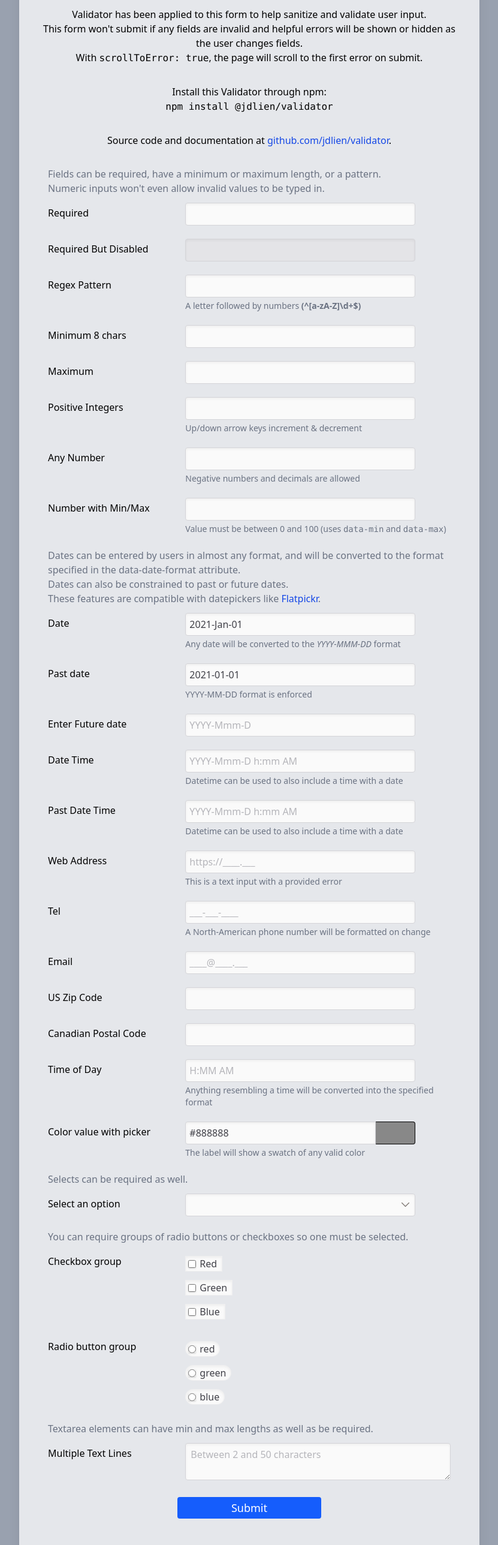
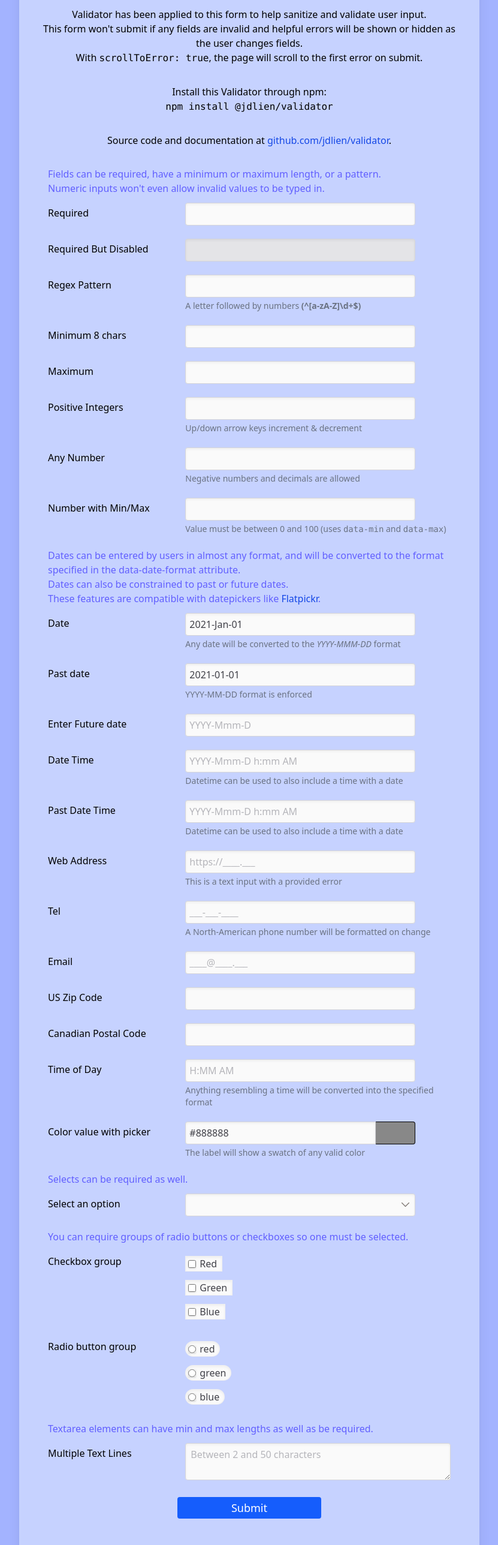
Before and after one commit to jdlien/validator, a website: page demo/index.html in a window 1280 px wide. Shown: the part 116-2692 px from the top of the page at 60% size, without its empty margins (224-1055 px from the left). Drawn offline with nearby package versions, Linux system fonts and the light colour scheme; files that its build step writes are made by us from their sources.

Commit message:
Fix radio button focus ring and update demo theme to indigo
- Use circular outline instead of box-shadow ring for radio button focus
- Update demo color scheme from gray to indigo
- Add undici-types dependency and --skipLibCheck to fix TypeScript errors

Signed-off-by: JD Lien <jd@jdlien.com>

```diff
--- a/demo/demo-src.css
+++ b/demo/demo-src.css
@@ -69,6 +69,13 @@
 
   input[type='radio'] {
     @apply rounded-full;
+    /* Override ring with circular outline for radio buttons */
+    &:focus {
+      --tw-ring-shadow: none;
+      box-shadow: var(--tw-inset-shadow), var(--tw-inset-ring-shadow), var(--tw-ring-offset-shadow), var(--tw-ring-shadow), var(--tw-shadow);
+      outline: 2px solid oklch(70.7% 0.165 254.624 / 0.5);
+      outline-offset: 1px;
+    }
   }
 
   select {
--- a/demo/index.html
+++ b/demo/index.html
@@ -1,4 +1,4 @@
-<!DOCTYPE html>
+<!doctype html>
 <html lang="en">
   <head>
     <meta charset="UTF-8" />
@@ -8,9 +8,11 @@
     <script type="module" src="form-field.js"></script>
   </head>
 
-  <body class="p-6 bg-gray-400 dark:bg-gray-800 dark:text-white">
-    <main class="max-w-3xl mx-auto bg-gray-200 dark:bg-gray-900 rounded-xl p-8 shadow-xl">
-      <h1 class="text-4xl font-semibold text-center text-gray-800 dark:text-gray-200">Validator Demo</h1>
+  <body class="p-6 bg-indigo-300 dark:bg-indigo-950 dark:text-white">
+    <main class="max-w-3xl mx-auto bg-indigo-200 dark:bg-indigo-900 rounded-xl p-8 shadow-xl">
+      <h1 class="text-4xl font-semibold text-center text-indigo-800 dark:text-indigo-200">
+        Validator Demo
+      </h1>
       <div class="text-center">
         <p class="my-8">
           Validator has been applied to this form to help sanitize and validate user input.<br />
@@ -35,7 +37,7 @@
         </p>
       </div>
       <form id="demo-form" class="space-y-3 max-w-2xl mx-auto mb-12">
-        <p class="text-gray-500 dark:text-gray-400">
+        <p class="text-indigo-500 dark:text-indigo-400">
           Fields can be required, have a minimum or maximum length, or a pattern.<br />
           Numeric inputs won't even allow invalid values to be typed in.
         </p>
@@ -67,19 +69,9 @@
           hint="A letter followed by numbers <strong>(^[a-zA-Z]\d+$)</strong>"
         ></form-field>
 
-        <form-field
-          name="input-min"
-          label="Minimum 8 chars"
-          type="text"
-          minlength="8"
-        ></form-field>
+        <form-field name="input-min" label="Minimum 8 chars" type="text" minlength="8"></form-field>
 
-        <form-field
-          name="input-max"
-          label="Maximum"
-          type="text"
-          data-max-length="3"
-        ></form-field>
+        <form-field name="input-max" label="Maximum" type="text" data-max-length="3"></form-field>
 
         <form-field
           name="input-integer"
@@ -104,14 +96,16 @@
           hint="Value must be between 0 and 100 (uses <code>data-min</code> and <code>data-max</code>)"
         ></form-field>
 
-        <p class="text-gray-500 dark:text-gray-400">
-          Dates can be entered by users in almost any format, and will be converted
-          to the format specified in the data-date-format attribute.<br>
-          Dates can also be constrained to past or future dates.<br>
+        <p class="text-indigo-500 dark:text-indigo-400">
+          Dates can be entered by users in almost any format, and will be converted to the format
+          specified in the data-date-format attribute.<br />
+          Dates can also be constrained to past or future dates.<br />
           These features are compatible with datepickers like
-          <a href="https://flatpickr.js.org/"
+          <a
+            href="https://flatpickr.js.org/"
             class="text-blue-700 dark:text-blue-400 hover:underline"
-          >Flatpickr</a>.
+            >Flatpickr</a
+          >.
         </p>
 
         <form-field
@@ -190,17 +184,9 @@
           placeholder="____@____.___"
         ></form-field>
 
-        <form-field
-          name="input-zip"
-          label="US Zip Code"
-          type="zip"
-        ></form-field>
+        <form-field name="input-zip" label="US Zip Code" type="zip"></form-field>
 
-        <form-field
-          name="input-postal"
-          label="Canadian Postal Code"
-          type="postal"
-        ></form-field>
+        <form-field name="input-postal" label="Canadian Postal Code" type="postal"></form-field>
 
         <form-field
           name="input-time"
@@ -220,7 +206,7 @@
         ></form-field>
 
         <!-- Accept an array of basic options for a select -->
-        <p class="text-gray-500 dark:text-gray-400">Selects can be required as well.</p>
+        <p class="text-indigo-500 dark:text-indigo-400">Selects can be required as well.</p>
 
         <form-field
           name="input-select"
@@ -230,7 +216,7 @@
           options="red,green,blue"
         ></form-field>
 
-        <p class="text-gray-500 dark:text-gray-400">
+        <p class="text-indigo-500 dark:text-indigo-400">
           You can require groups of radio buttons or checkboxes so one must be selected.
         </p>
 
@@ -252,7 +238,7 @@
           options="red,green,blue"
         ></form-field>
 
-        <p class="text-gray-500 dark:text-gray-400">
+        <p class="text-indigo-500 dark:text-indigo-400">
           Textarea elements can have min and max lengths as well as be required.
         </p>
 
@@ -284,7 +270,7 @@
         await customElements.whenDefined('form-field')
         const form = document.getElementById('demo-form')
         // scrollToError: true will scroll to and focus the first invalid input on validation failure
-        const validator = new Validator(form, {debug: true, scrollToError: true})
+        const validator = new Validator(form, { debug: true, scrollToError: true })
         window.validator = validator // for debugging
       </script>
     </main>
--- a/package.json
+++ b/package.json
@@ -17,7 +17,7 @@
     "test": "vitest",
     "coverage": "vitest --coverage",
     "build:css": "npx @tailwindcss/cli -i demo/demo-src.css -o demo/demo.css",
-    "build:demo": "tsc demo/form-field.ts --outDir demo --target ES2020 --module ES2020 && pnpm build:css"
+    "build:demo": "tsc demo/form-field.ts --outDir demo --target ES2020 --module ES2020 --skipLibCheck && pnpm build:css"
   },
   "repository": {
     "type": "git",
@@ -55,6 +55,7 @@
     "prettier": "^3.8.1",
     "tailwindcss": "^4.1.18",
     "typescript": "^5.9.3",
+    "undici-types": "^7.19.0",
     "vite": "^7.3.1",
     "vitest": "^4.0.18"
   },
```
Also changed, not shown: pnpm-lock.yaml.
